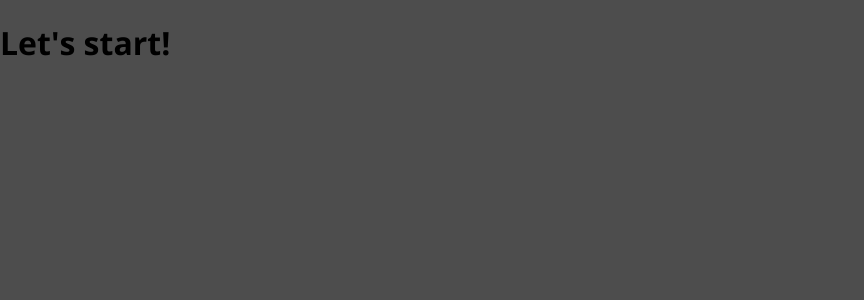
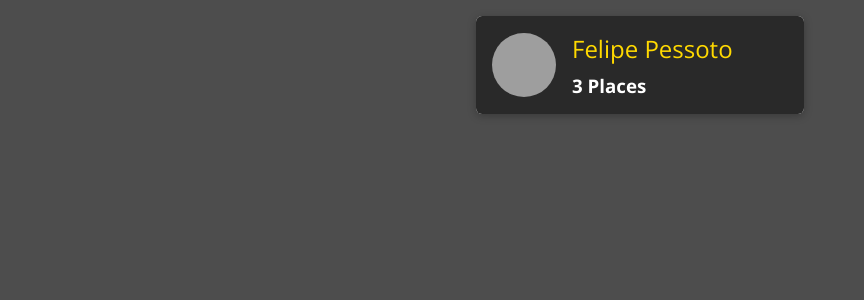
Before and after one commit to fpessoto/mern-fullstack-course, a React (Create React App) app in the folder frontend/: page / in a window 1280 px wide. Shown: the top 300 px of the page, without its empty margins (0-864 px from the left). Built offline with nearby package versions, Linux system fonts and the light colour scheme; grey boxes are pictures that could not be loaded.

Commit message:
feat: added users, places and shared components

```diff
--- a/frontend/src/App.js
+++ b/frontend/src/App.js
@@ -1,7 +1,28 @@
-import React from 'react';
+import React from "react";
+import {
+  BrowserRouter as Router,
+  Route,
+  Redirect,
+  Switch,
+} from "react-router-dom";
 
-function App() {
-  return <h1>Let's start!</h1>;
-}
+import Users from "./user/pages/Users";
+import NewPlace from "./places/pages/NewPlace";
+
+const App = () => {
+  return (
+    <Router>
+      <Switch>
+        <Route path="/" exact>
+          <Users />
+        </Route>
+        <Route path="/places/new" exact>
+          <NewPlace />
+        </Route>
+        <Redirect to="/" />
+      </Switch>
+    </Router>
+  );
+};
 
 export default App;
--- /dev/null
+++ b/frontend/src/places/pages/NewPlace.js
@@ -0,0 +1,7 @@
+import React from "react";
+
+const NewPlace = () => {
+  return <h2>NewPlace Works!</h2>;
+};
+
+export default NewPlace;
--- /dev/null
+++ b/frontend/src/shared/components/UIElements/Avatar.css
@@ -0,0 +1,15 @@
+.avatar {
+  width: 100%;
+  height: 100%;
+  display: flex;
+  justify-content: center;
+  align-items: center;
+}
+
+.avatar img {
+  display: block;
+  border-radius: 50%;
+  width: 100%;
+  height: 100%;
+  object-fit: cover;
+}
--- /dev/null
+++ b/frontend/src/shared/components/UIElements/Avatar.js
@@ -0,0 +1,17 @@
+import React from 'react';
+
+import './Avatar.css';
+
+const Avatar = props => {
+  return (
+    <div className={`avatar ${props.className}`} style={props.style}>
+      <img
+        src={props.image}
+        alt={props.alt}
+        style={{ width: props.width, height: props.width }}
+      />
+    </div>
+  );
+};
+
+export default Avatar;
--- /dev/null
+++ b/frontend/src/shared/components/UIElements/Card.css
@@ -0,0 +1,9 @@
+.card {
+  position: relative;
+  margin: 0;
+  box-shadow: 0 2px 8px rgba(0, 0, 0, 0.26);
+  border-radius: 6px;
+  padding: 1rem;
+  overflow: hidden;
+  background: white;
+}
--- /dev/null
+++ b/frontend/src/shared/components/UIElements/Card.js
@@ -0,0 +1,13 @@
+import React from 'react';
+
+import './Card.css';
+
+const Card = props => {
+  return (
+    <div className={`card ${props.className}`} style={props.style}>
+      {props.children}
+    </div>
+  );
+};
+
+export default Card;
--- /dev/null
+++ b/frontend/src/user/components/UserItem.css
@@ -0,0 +1,49 @@
+.user-item {
+  margin: 1rem;
+  width: calc(45% - 2rem);
+  min-width: 17.5rem;
+}
+
+.user-item a {
+  display: flex;
+  align-items: center;
+  width: 100%;
+  height: 100%;
+  text-decoration: none;
+  padding: 1rem;
+  color: white;
+  background: #292929;
+}
+
+.user-item a:hover,
+.user-item a:active {
+  background: #ffd900;
+}
+
+.user-item__content {
+  padding: 0;
+}
+
+.user-item__image {
+  width: 4rem;
+  height: 4rem;
+  margin-right: 1rem;
+}
+
+.user-item__info h2 {
+  font-size: 1.5rem;
+  margin: 0 0 0.5rem 0;
+  font-weight: normal;
+  color: #ffd900;
+}
+
+.user-item:hover h2,
+.user-item:active h2,
+.user-item:hover h3,
+.user-item:active h3 {
+  color: #292929;
+}
+
+.user-item__info h3 {
+  margin: 0;
+}
--- /dev/null
+++ b/frontend/src/user/components/UserItem.js
@@ -0,0 +1,29 @@
+import React from "react";
+import { Link } from "react-router-dom";
+
+import Avatar from "../../shared/components/UIElements/Avatar";
+import Card from "../../shared/components/UIElements/Card";
+
+import "./UserItem.css";
+
+const UserItem = (props) => {
+  return (
+    <li className="user-item">
+      <Card className="user-item__content">
+        <Link to={`/${props.id}`}>
+          <div className="user-item__image">
+            <Avatar image={props.image} alt={props.name} />
+          </div>
+          <div className="user-item__info">
+            <h2>{props.name}</h2>
+            <h3>
+              {props.placeCount} {props.placeCount === 1 ? "Place" : "Places"}
+            </h3>
+          </div>
+        </Link>
+      </Card>
+    </li>
+  );
+};
+
+export default UserItem;
--- /dev/null
+++ b/frontend/src/user/components/UsersList.css
@@ -0,0 +1,10 @@
+.users-list {
+  list-style: none;
+  margin: 0 auto;
+  padding: 0;
+  width: 90%;
+  max-width: 50rem;
+  display: flex;
+  justify-content: center;
+  flex-wrap: wrap;
+}
--- /dev/null
+++ b/frontend/src/user/components/UsersList.js
@@ -0,0 +1,31 @@
+import React from "react";
+
+import UserItem from "./UserItem";
+
+import "./UsersList.css";
+
+const UsersList = (props) => {
+  if (props.items.length === 0) {
+    return (
+      <div className="center">
+        <h2>No users found.</h2>
+      </div>
+    );
+  }
+
+  return (
+    <ul className="users-list">
+      {props.items.map((user) => (
+        <UserItem
+          key={user.id}
+          id={user.id}
+          image={user.image}
+          name={user.name}
+          placeCount={user.places}
+        />
+      ))}
+    </ul>
+  );
+};
+
+export default UsersList;
--- /dev/null
+++ b/frontend/src/user/pages/Users.js
@@ -0,0 +1,19 @@
+import React from "react";
+
+import UsersList from "../components/UsersList";
+
+const Users = () => {
+  const USERS = [
+    {
+      id: "u1",
+      name: "Felipe Pessoto",
+      image:
+        "https://www.farmersalmanac.com/wp-content/uploads/2020/11/words-for-snow-AdobeStock_301401130.jpg",
+      places: 3,
+    },
+  ];
+
+  return <UsersList items={USERS} />;
+};
+
+export default Users;
```
